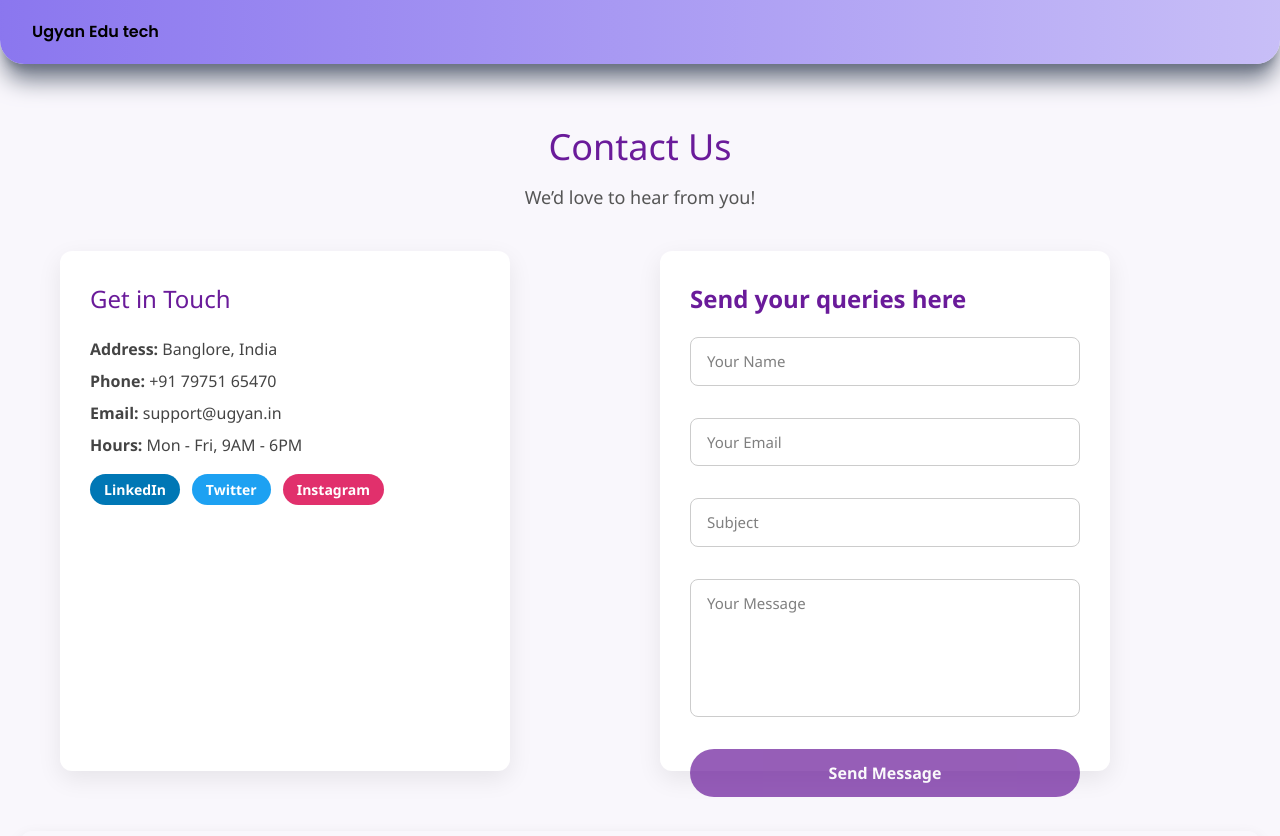
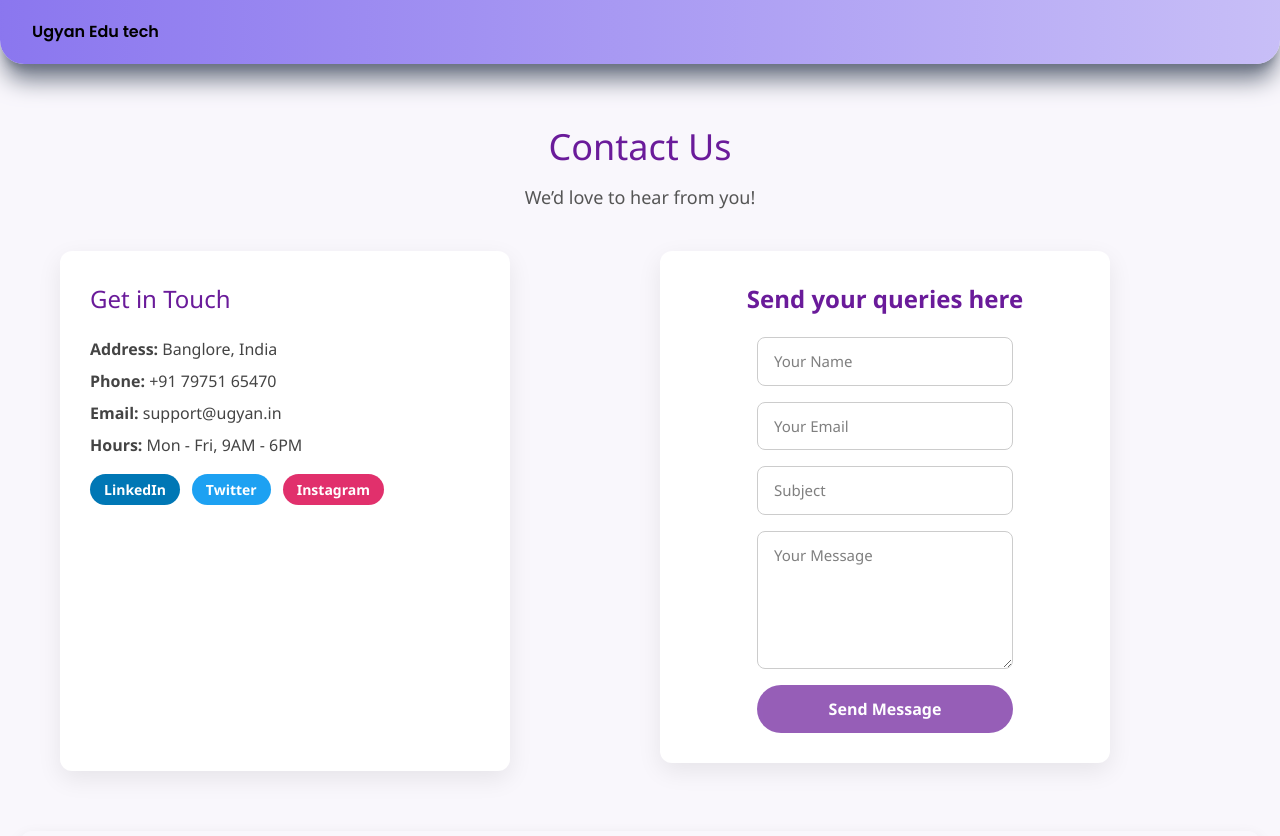
Before and after one commit to vijay120922/Ugyan-Tech-Solutions, a React (Vite) app: page /contact-us in a window 1280 px wide. Shown: the top 836 px of the page. Built offline with nearby package versions, Linux system fonts and the light colour scheme; grey boxes are pictures that could not be loaded.

Commit message:
resolved !!!

```diff
--- a/src/components/ContactUsSection.css
+++ b/src/components/ContactUsSection.css
@@ -1,37 +1,37 @@
+/* Reset + box sizing */
+*,
+*::before,
+*::after {
+  box-sizing: border-box;
+}
+
 body {
   margin: 0;
   padding: 0;
   overflow-x: hidden;
+  font-family: 'Poppins', sans-serif;
 }
 
+/* Section wrapper */
 .contact-us-wrapper {
   width: 100vw;
-  padding: 80px 20px;
-  box-sizing: border-box;
-  margin: 0;
-
-  text-align: center;
   padding: 60px 20px;
   background: linear-gradient(to right, #f9f6fc, #ece1f7);
+  text-align: center;
 }
 
-
-/* Centered container */
-.contact-us-section {
- width: 100%;
-  margin-top: 50px;
-  margin-right: 0px;
-  padding-left: 0px;
-  text-align: center;
-  font-family: 'Poppins', sans-serif;
-  scroll-margin-top: 100px;
+/* Inner container */
+.contact-us-inner {
+  max-width: 800px;
+  margin: 0 auto;
 }
 
-/* Section Heading */
+/* Headings */
 .contact-heading {
-  font-size: 36px;
+  font-size: 20px;
   font-weight: 600;
   margin-bottom: 10px;
+  color: #53346D;
 }
 
 .contact-subheading {
@@ -40,17 +40,17 @@ body {
   margin-bottom: 30px;
 }
 
-/* Form Box */
+/* Form box */
 .contact-us-form {
   background: white;
   padding: 30px;
   border-radius: 20px;
   box-shadow: 0 15px 40px rgba(0, 0, 0, 0.05);
-  max-width: 700px;
-  margin: 0 auto;
-
+  display: inline-block;
+  width: 100%;
 }
 
+/* Heading inside form */
 .contact-us-form-heading {
   font-size: 20px;
   margin-bottom: 25px;
@@ -58,29 +58,29 @@ body {
   font-weight: 600;
 }
 
-.contact-us-form form {
+/* Form layout */
+.contact-form-elements {
   display: flex;
   flex-direction: column;
   gap: 16px;
 }
 
-.contact-us-form input,
-.contact-us-form textarea {
+/* Inputs */
+.contact-form-elements input {
   padding: 12px 16px;
   font-size: 15px;
   border-radius: 12px;
   border: 1px solid #ccc;
-  resize: none;
   transition: border 0.3s, box-shadow 0.3s;
 }
 
-.contact-us-form input:focus,
-.contact-us-form textarea:focus {
+.contact-form-elements input:focus {
   border-color: #6a1b9a;
   box-shadow: 0 0 8px rgba(106, 27, 154, 0.2);
   outline: none;
 }
 
+/* Button */
 .send-button {
   background: linear-gradient(to right, #6a1b9a, #874faa, #4a148c);
   color: white;
@@ -100,7 +100,7 @@ body {
   transform: scale(1.03);
 }
 
-/* Responsive Styles */
+/* Responsive tweaks */
 @media (max-width: 768px) {
   .contact-heading {
     font-size: 28px;
@@ -114,8 +114,23 @@ body {
     padding: 20px;
   }
 
-  .contact-us-form input,
-  .contact-us-form textarea {
+  .contact-form-elements input {
     font-size: 14px;
   }
 }
+.contact-us-form {
+  display: flex;
+  flex-direction: column;
+  align-items: center;
+  justify-content: center;
+  background: white;
+  padding: 30px;
+  border-radius: 20px;
+  box-shadow: 0 15px 40px rgba(0, 0, 0, 0.05);
+  max-width: 700px;
+  margin: 0 auto;
+  width: 100%;
+  height: auto !important;
+  min-height: 0 !important;
+  overflow: hidden;
+}
--- a/src/pages/HomePage.jsx
+++ b/src/pages/HomePage.jsx
@@ -7,6 +7,7 @@ import CoursesSection from "../components/CoursesSection";
 import ContactUsSection from "../components/ContactUsSection";
 import TrustedBy from '../components/TrustedBy';
 import Footer from '../components/Footer';
+import HeroSection from '../components/HeroSection';
 import '../css/HomePage.css';
 
 const HomePage = () => {
```
Also changed, not shown: src/components/Carousel.css (+32 -12 lines).
